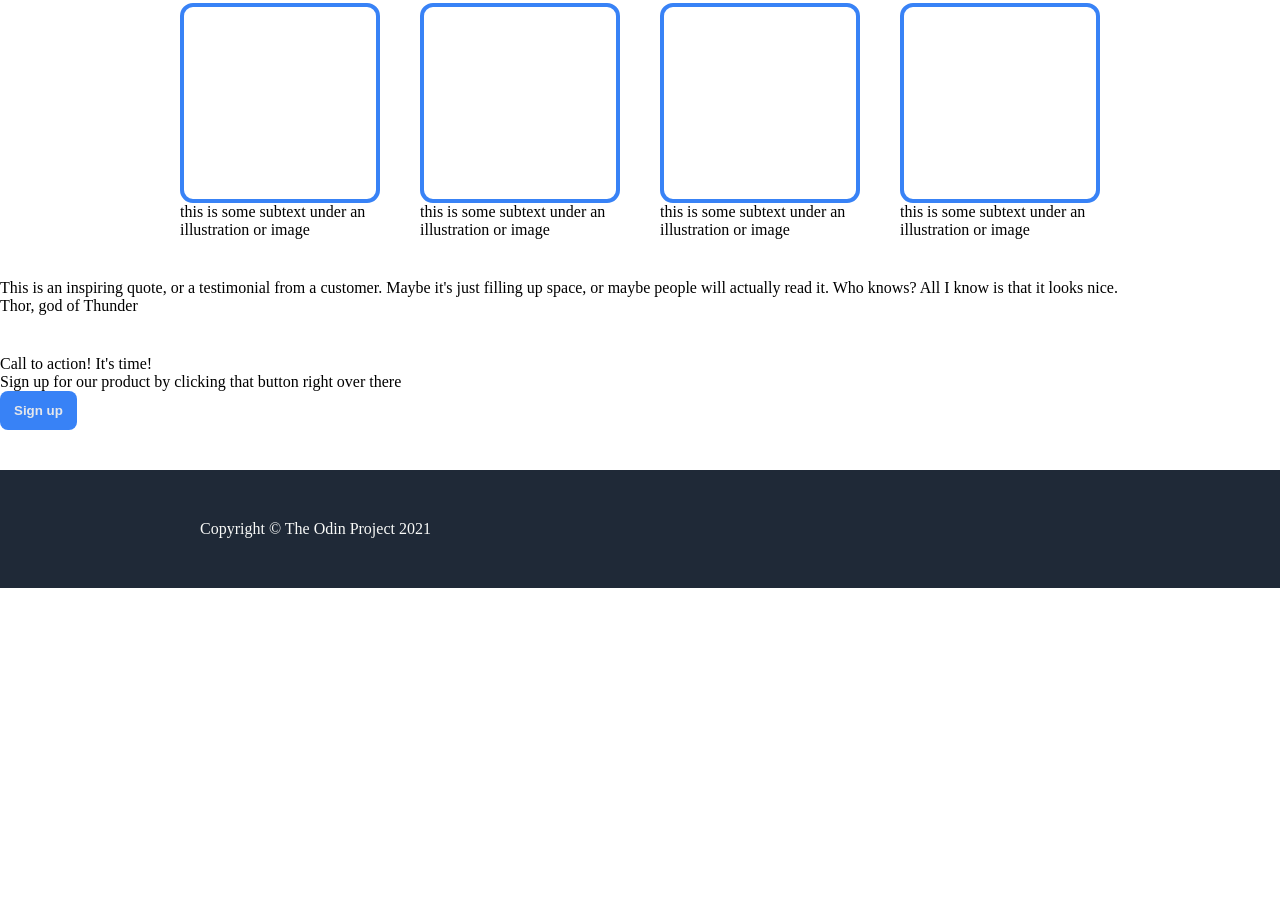
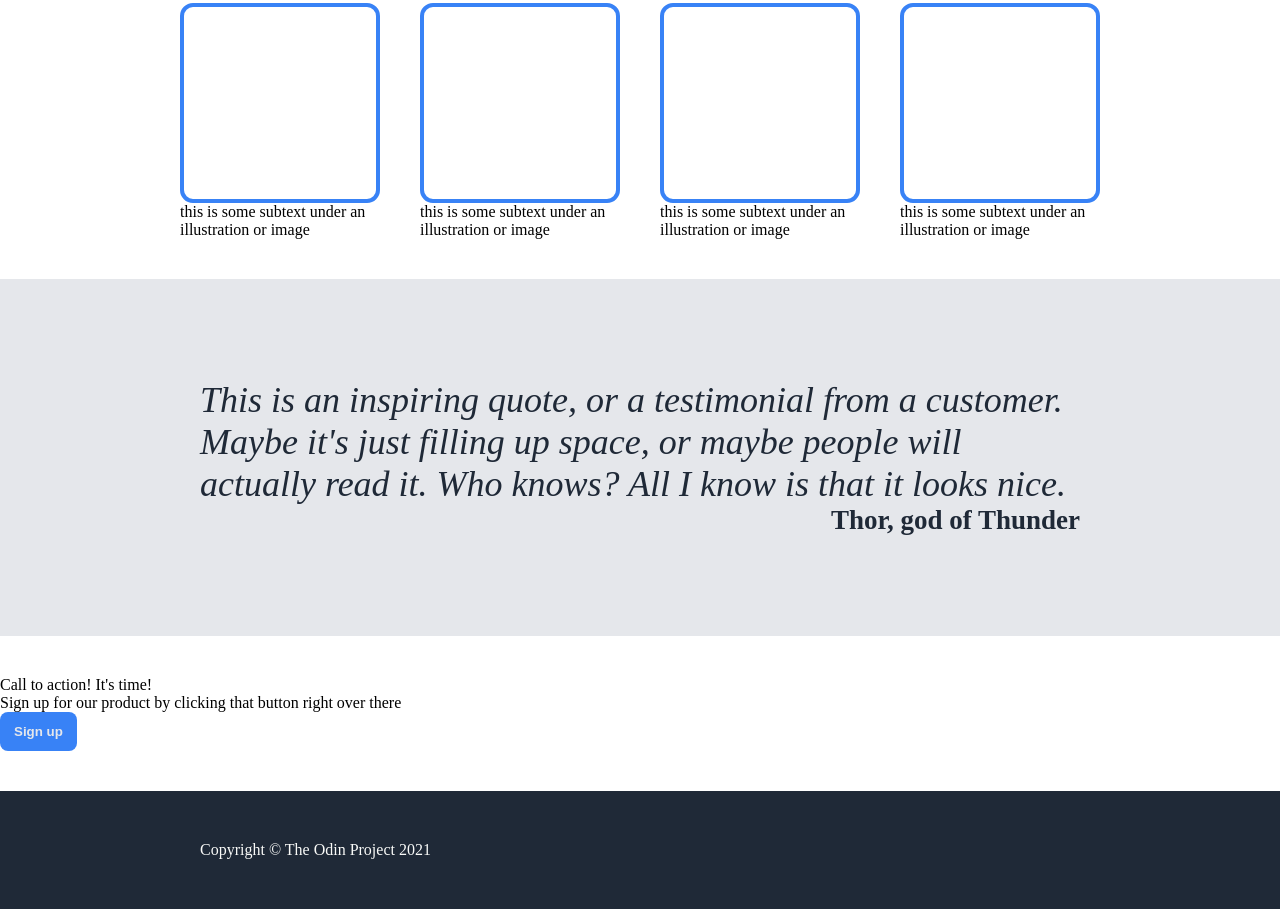
Before and after one commit to fanuel-seyoum-2/flex-landing-page, a plain HTML site: page index.html in a window 1280 px wide. Shown: the part 828-1737 px from the top of the page. Before the commit the page ends 1416 px from the top, so only its background shows below. Drawn offline with Linux system fonts and the light colour scheme.

Commit message:
Apply styles to testimonials section

```diff
--- a/style.css
+++ b/style.css
@@ -17,7 +17,7 @@ a {
 body {
 	font: Roboto;
 	display: flex;
-	flex-flow: column wrap;
+	flex-flow: column nowrap;
 	gap: 40px;
 }
 .header,
@@ -114,3 +114,20 @@ button {
 
 	max-width: 200px;
 }
+.testimonial {
+	padding: 100px 200px;
+	background-color: #E5E7EB;
+	color: #1F2937;
+
+	display: flex;
+	flex-flow: column nowrap;
+}
+.qt {
+	font-size: 36px;
+	font-style: italic;
+}
+.att {
+	align-self: flex-end;
+	font-size: 27px;
+	font-weight: 700;
+}
```
